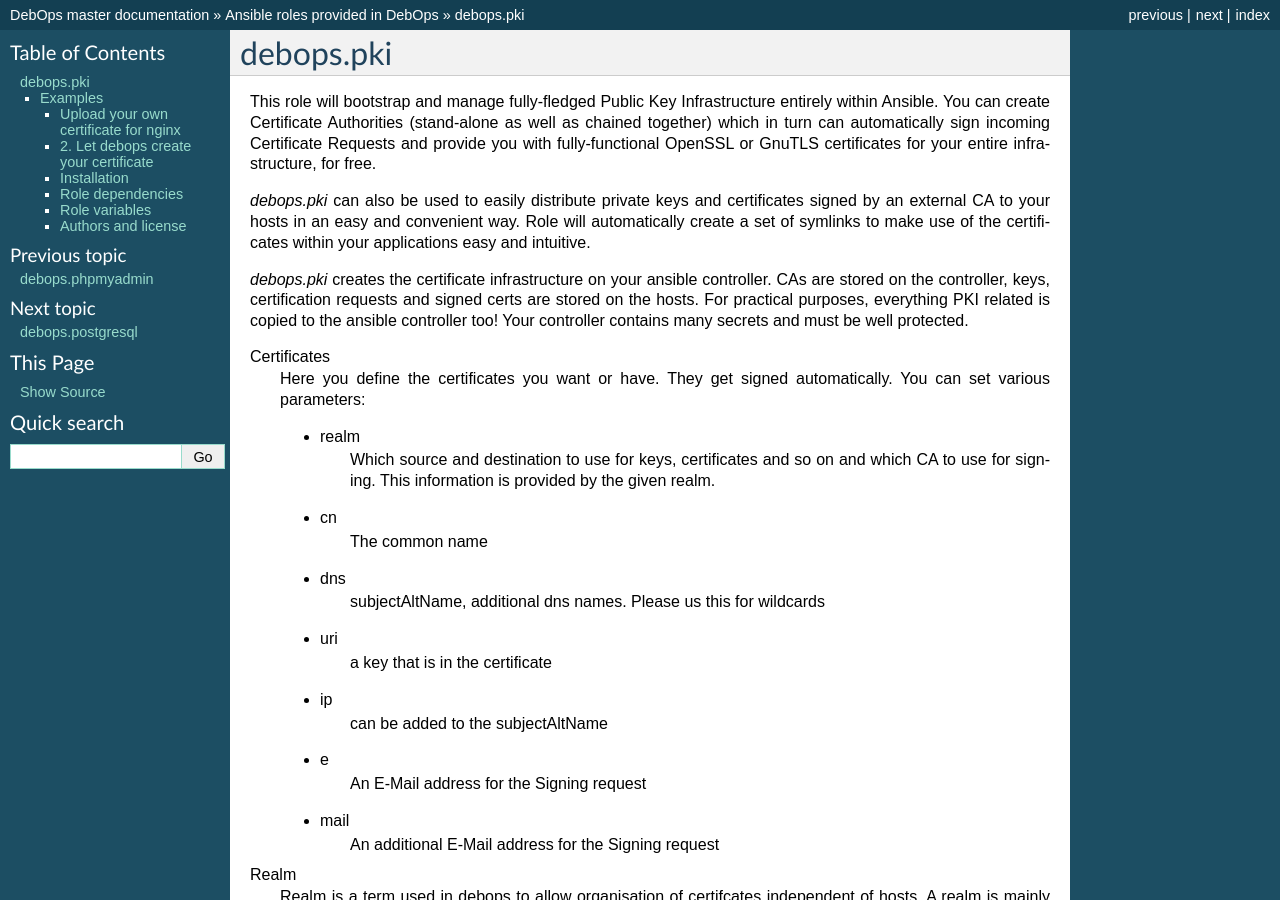
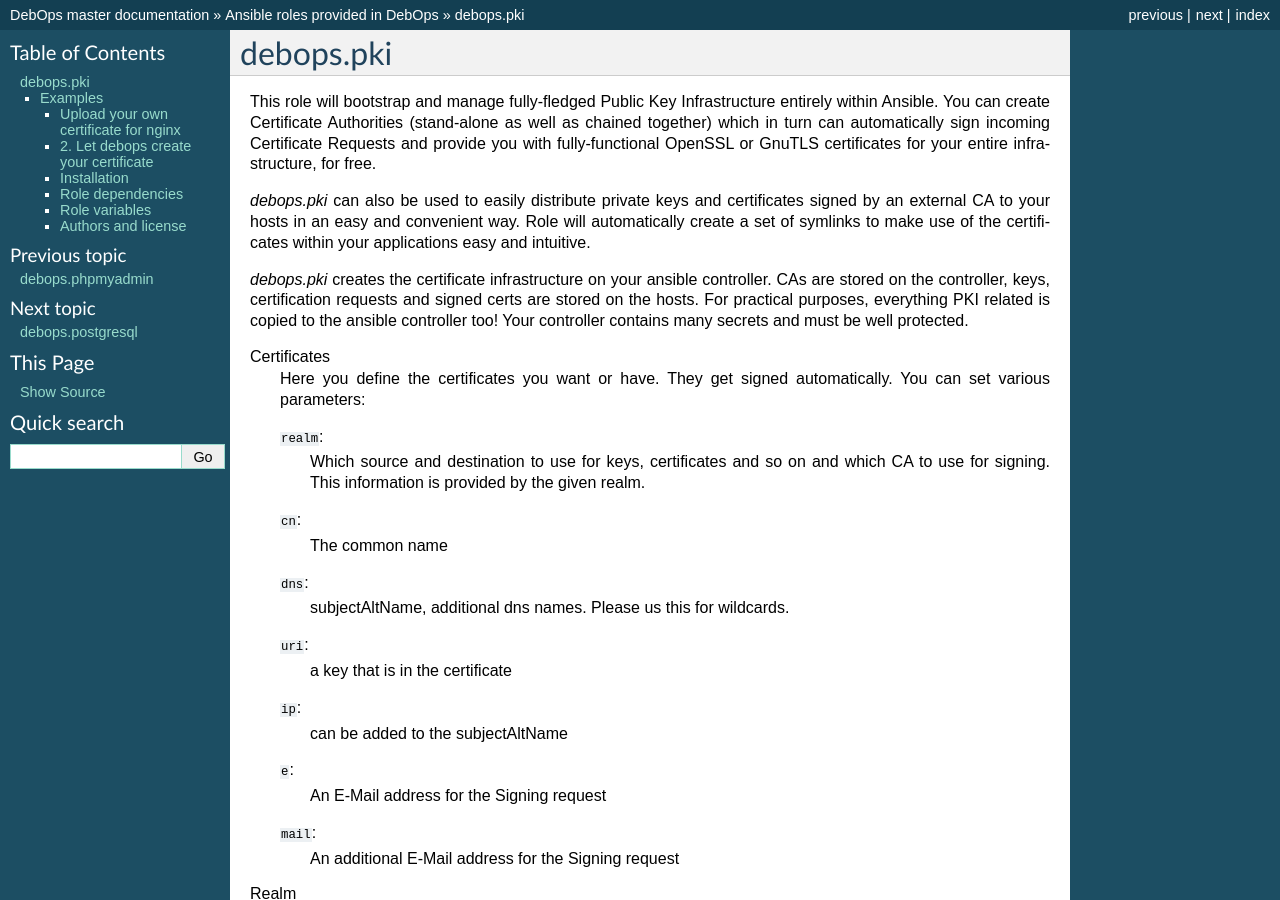
Before and after one commit to debops/docs, a Sphinx documentation site: the page built from docs/ansible/roles/debops.pki.rst, in a window 1280 px wide and 900 px high. Built offline with Sphinx 7.4.7, drawn with Linux system fonts in a browser that asks for light colours.

Commit message:
Convert bullet-list into definition list.
plus line-breaks.

```diff
--- a/docs/ansible/roles/debops.pki.rst
+++ b/docs/ansible/roles/debops.pki.rst
@@ -23,19 +23,27 @@
     They get signed automatically.
     You can set various parameters:
 
-    - realm
-        Which source and destination to use for keys, certificates and so on and which CA to use for signing. This information is provided by the given realm.
-    - cn
+    ``realm``:
+        Which source and destination to use for keys, certificates and
+	so on and which CA to use for signing. This information is
+	provided by the given realm.
+
+    ``cn``:
         The common name
-    - dns
-        subjectAltName, additional dns names. Please us this for wildcards
-    - uri
+
+    ``dns``:
+        subjectAltName, additional dns names. Please us this for wildcards.
+
+    ``uri``:
         a key that is in the certificate
-    - ip
+
+    ``ip``:
         can be added to the subjectAltName
-    - e
+
+    ``e``:
         An E-Mail address for the Signing request
-    - mail
+
+    ``mail``:
         An additional E-Mail address for the Signing request
 
 Realm
```
